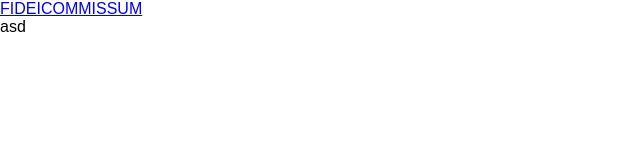
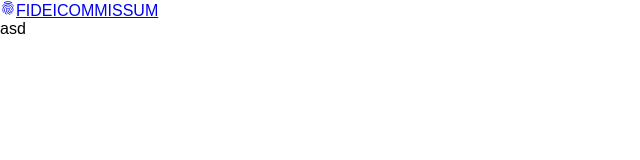
Before and after one commit to Zachary1575/FC_Coin, a React (Create React App) app in the folder client/web/: page / in a window 1280 px wide. Shown: the top 160 px of the page, without its empty margins (0-640 px from the left). Built offline with nearby package versions, Linux system fonts and the light colour scheme.

Commit message:
Update Navbar.js

```diff
--- a/client/web/src/components/pages/Navbar.js
+++ b/client/web/src/components/pages/Navbar.js
@@ -1,5 +1,6 @@
 import React from 'react'
 import { Link } from 'react-router-dom'
+import { MdFingerprint } from 'react-icons/md'
 import { FaBars, FaTimes } from 'react-icons/fa'
 
 export default function Navbar() {
@@ -8,6 +9,7 @@ export default function Navbar() {
             <div classname="navbar" /*This is the entire navbar element*/>
                 <div className="navbar-container container">
                     <Link to='/' classname="navbar-logo">
+                        <MdFingerprint to='/' className = 'navbar-icon' />
                         FIDEICOMMISSUM
                     </Link>
                     <div className ="menu-icon">
```
